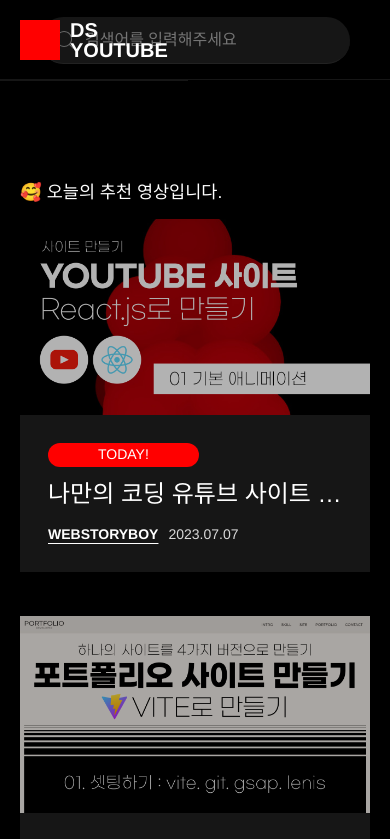
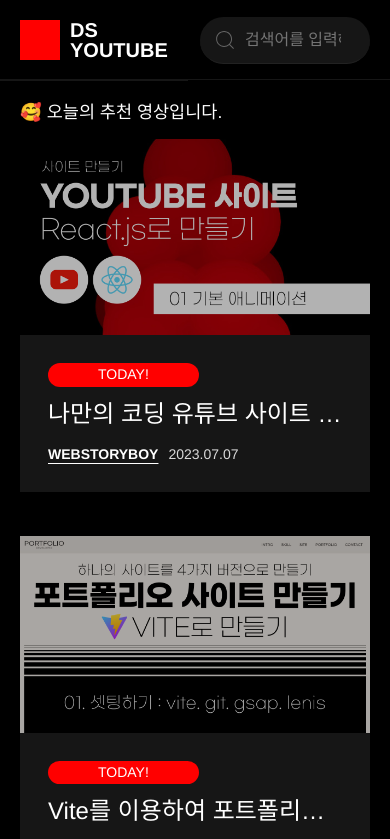
Before and after one commit to Dongjewerly/webs-youtube, a React (Create React App) app: page /today in a window 390 px wide. Shown: the top 839 px of the page. Built offline with nearby package versions, Linux system fonts and the light colour scheme; a web font is replaced by a local one.

Commit message:
추천영상작업

```diff
--- a/src/assets/scss/section/_search.scss
+++ b/src/assets/scss/section/_search.scss
@@ -2,7 +2,7 @@
 
 }
 
-.Search__inner{
+.Search_inner{
     position: relative;
     width: 100%;
     height: 80px;
@@ -31,7 +31,7 @@
 }
 
 @media (max-width: 800px){
-    .search_inner {
+    .Search_inner {
         position: fixed;
         left: 0;
         top: 0;
--- a/src/assets/scss/section/_today.scss
+++ b/src/assets/scss/section/_today.scss
@@ -2,7 +2,11 @@
     display: flex;
     background-color: var(--black100);
     margin-bottom: 3.125rem;
+
+
 }
+
+
 .today_thumb {
     width: 40%;
 }
@@ -22,15 +26,16 @@
     .title {
         font-size: 2rem;
         margin-bottom: 1rem;
-        @include line-one
+        @include line-one;
     }
     .desc {
         margin-bottom: 1rem;
         color: var(--white200);
         @include line(4)
     }
+
     .info {
-        .author{
+        .author {
             font-size: 1rem;
             margin-right: 10px;
             font-weight: 900;
@@ -38,10 +43,24 @@
             text-underline-position: under;
             text-transform: uppercase;
         }
-
-        .date{
+        .date {
             font-style: 0.8rem;
             color: var(--white200);
+        }
+    }
+}
+
+@media (max-width: 1700px){
+    .today_inner {
+        .today_thumb {
+            width: 500px;
+        }
+        .today_text {
+            width: calc(100% - 500px);
+
+            .desc {
+                @include line(2);
+            }
         }
     }
 }
@@ -72,4 +91,5 @@
     #today {
         margin-top: 80px;
     }
+
 }
--- a/src/components/section/Search.jsx
+++ b/src/components/section/Search.jsx
@@ -3,7 +3,7 @@
 const Search = () => {
   return (
     <div id='Search'>
-        <div className='Search__inner'>
+        <div className='Search_inner'>
             <label htmlFor="searchInput">
                 <span className='ir'>검색</span>
             </label>
@@ -11,7 +11,7 @@
             id='searchInput'
             placeholder='검색어를 입력해주세요'
             autoComplete='off'
-            className='search__input'
+            className='search_input'
             />
         </div>
     </div>
```
